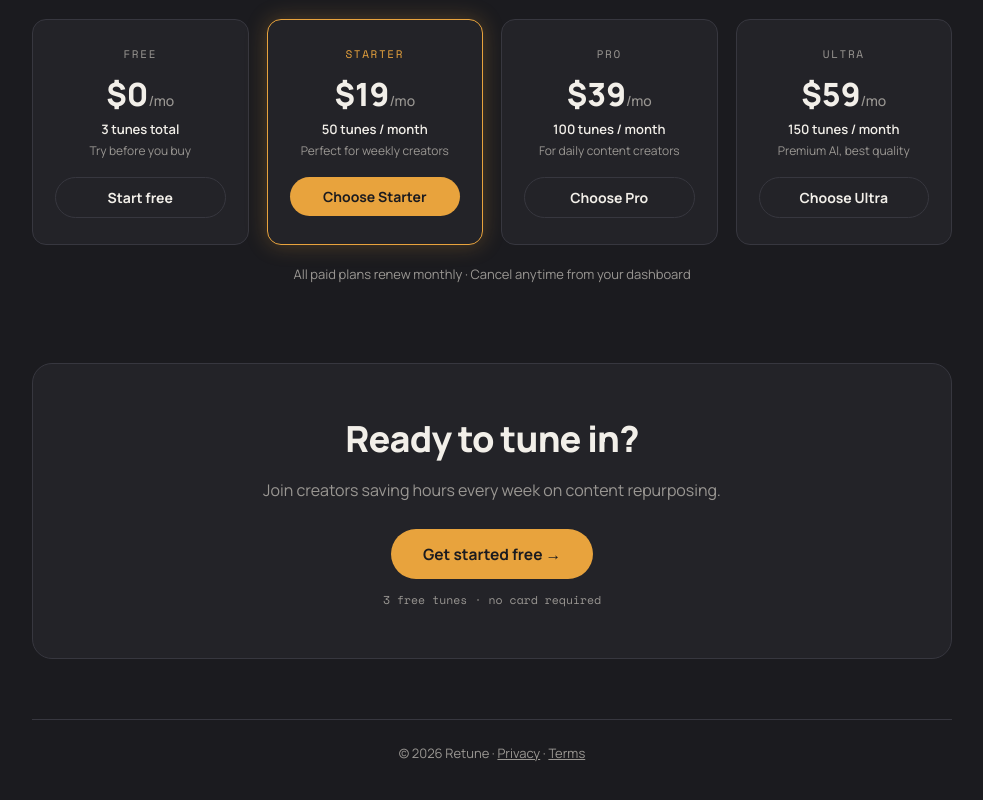
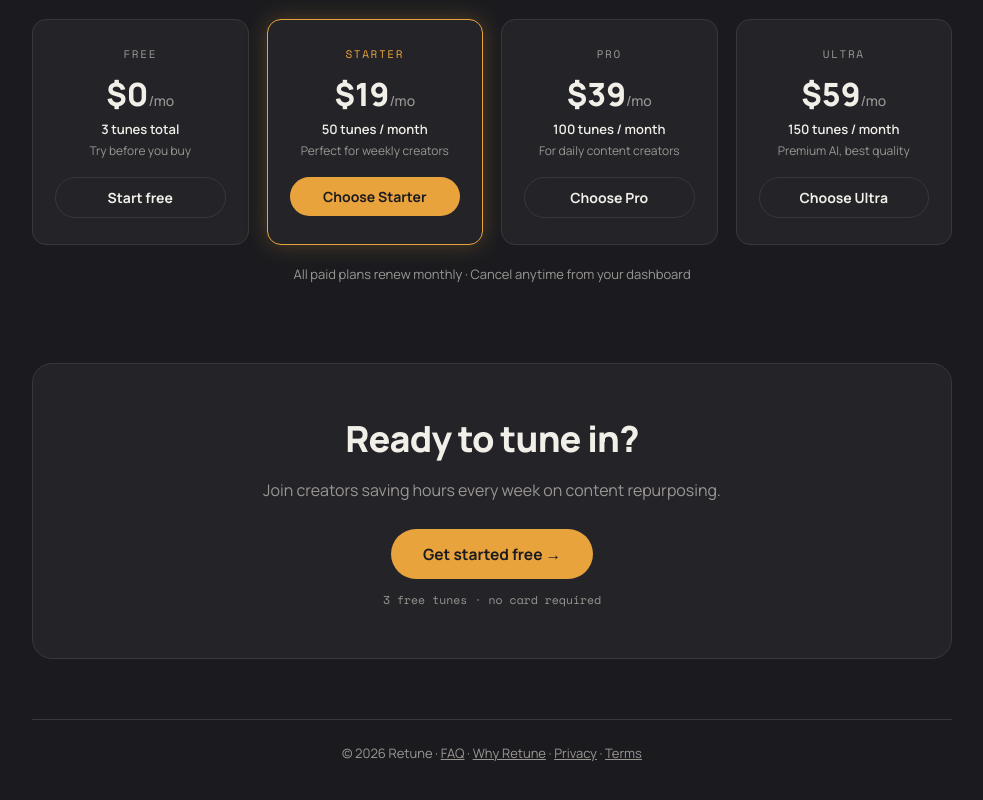
Before and after one commit to nileshvadiva/retune-app, a Next.js app: page / in a window 1280 px wide. Shown: the part 1894-2694 px from the top of the page, without its empty margins (148-1131 px from the left). Built offline with nearby package versions, Linux system fonts and the light colour scheme; no server answers.

Commit message:
Add FAQ and Why Retune links to footer

```diff
--- a/app/page.tsx
+++ b/app/page.tsx
@@ -130,6 +130,8 @@ export default async function LandingPage() {
       {/* ── FOOTER ── */}
       <footer style={{ textAlign: "center", marginTop: 60, paddingTop: 24, borderTop: "1px solid var(--line)", color: "var(--ink-dim)", fontSize: 13 }}>
         © {new Date().getFullYear()} Retune ·{" "}
+        <a href="/faq" style={{ color: "var(--ink-dim)" }}>FAQ</a> ·{" "}
+        <a href="/why-retune" style={{ color: "var(--ink-dim)" }}>Why Retune</a> ·{" "}
         <a href="/privacy" style={{ color: "var(--ink-dim)" }}>Privacy</a> ·{" "}
         <a href="/terms" style={{ color: "var(--ink-dim)" }}>Terms</a>
       </footer>
```
